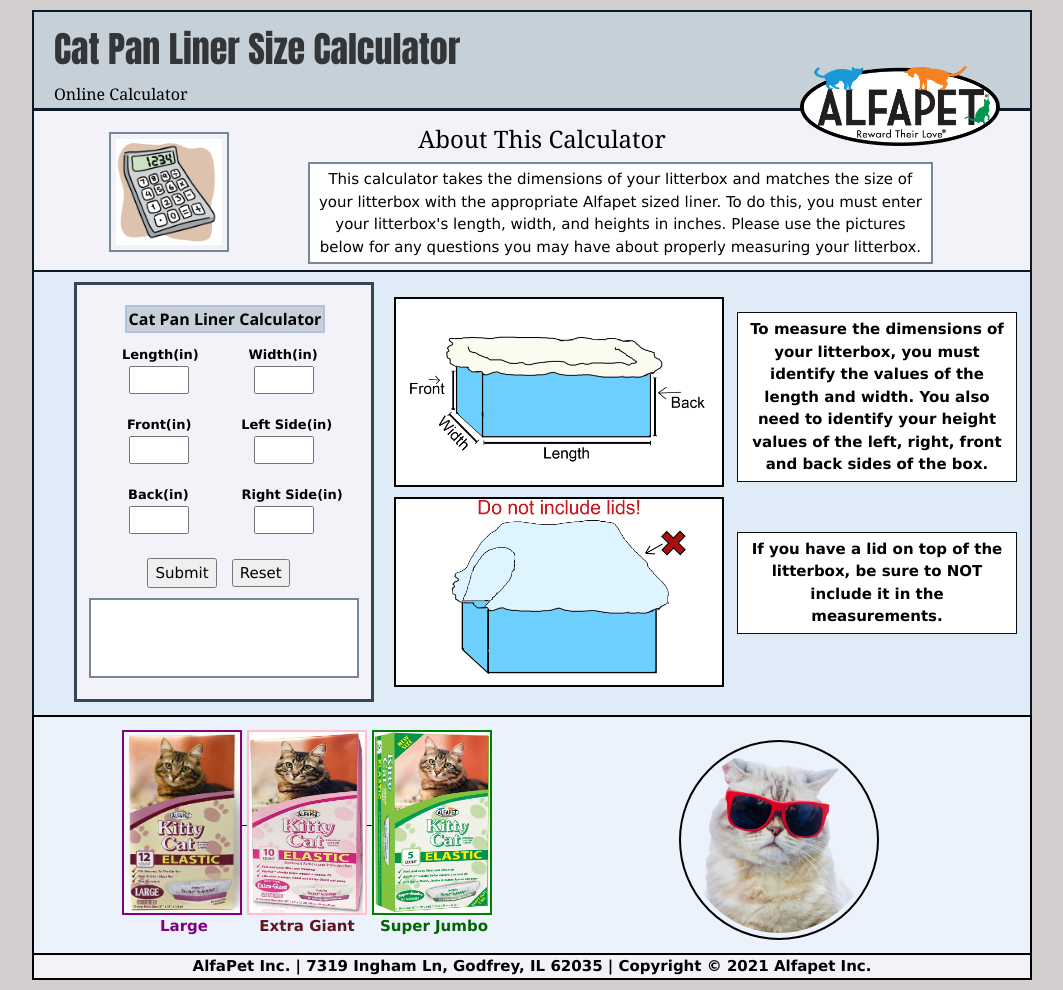
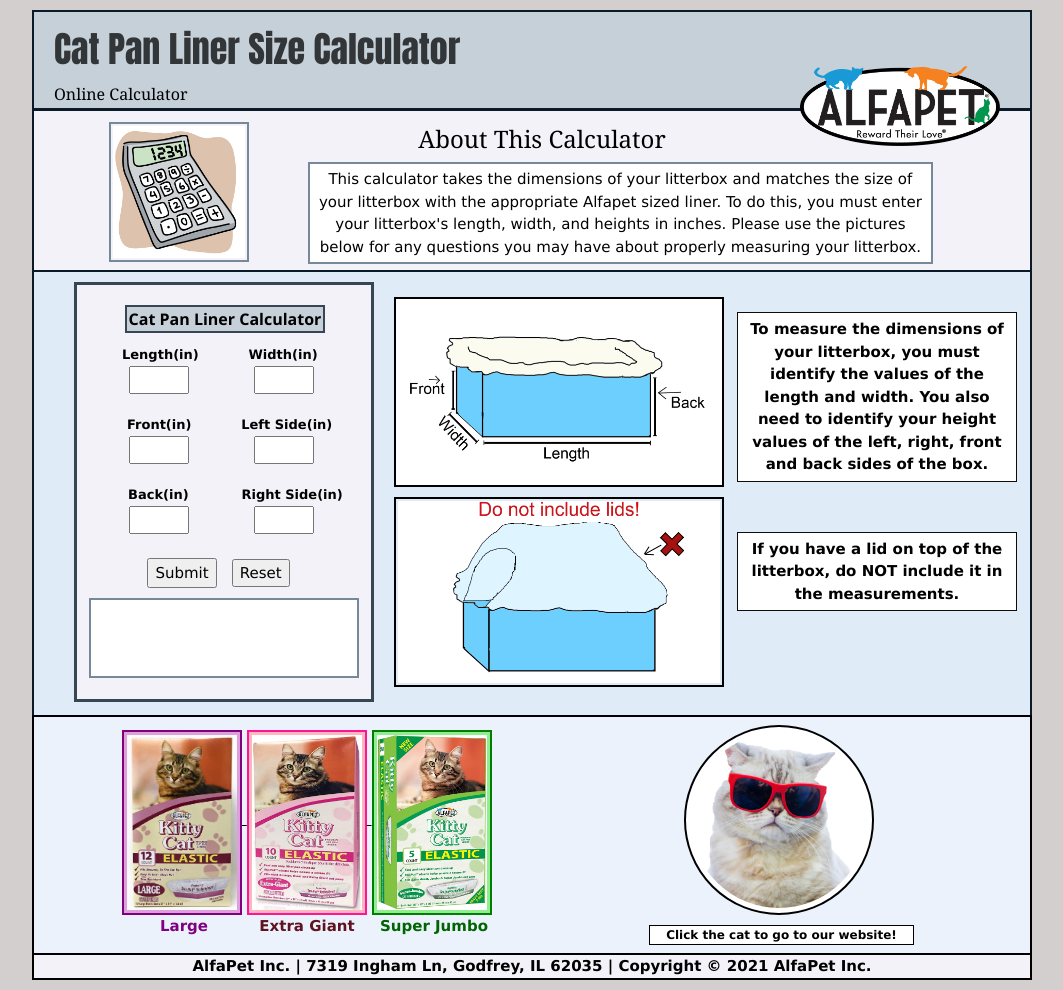
Before and after one commit to adamjohnes/Alfapet, a plain HTML site: page index.html in a window 1280 px wide. Shown: the whole page, without its empty margins (108-1171 px from the left). Drawn offline with nearby package versions, Linux system fonts and the light colour scheme.

Commit message:
Add files via upload

```diff
--- a/index.html
+++ b/index.html
@@ -60,7 +60,7 @@
                 <img src = "box.png" alt = "box" id = "box">
                     <p id = "L1info">To measure the dimensions of your litterbox, you must identify the values of the length and width. You also need to identify your height values of the left, right, front and back sides of the box. </p>
                 <img src = "box2.png" alt = "box2" id = "box2">
-                    <p id = "L2info">If you have a lid on top of the litterbox, be sure to NOT include it in the measurements.</p>
+                    <p id = "L2info">If you have a lid on top of the litterbox, do NOT include it in the measurements.</p>
             </div>
             <div id = mainBottom class = "container">
                 <h1 id = "products"></h1>
@@ -79,9 +79,10 @@
                     <a href = "https://www.alfapetco.com">
                         <img src = "coolcat.png" id = "website">
                     </a>
+                    <p id = "clickCat">Click the cat to go to our website!</p>
             </div>
     </body>
     <footer>
-        <p id = "copyright">AlfaPet Inc. | 7319 Ingham Ln, Godfrey, IL 62035 | Copyright &copy;  2021 Alfapet Inc.</p>
+        <p id = "copyright">AlfaPet Inc. | 7319 Ingham Ln, Godfrey, IL 62035 | Copyright &copy;  2021 AlfaPet Inc.</p>
     </footer>
 </html>
--- a/style.css
+++ b/style.css
@@ -69,10 +69,10 @@
 #calculator {
   border: 2px solid lightslategray;
   margin-left: 75px;
-  margin-top: -15px;
-  padding: 5px;
-  width: 120px;
-  height: 120px;
+  margin-top: -25px;
+  padding: 2px;
+  width: 140px;
+  height: 140px;
   float: left;
 }
 
@@ -92,7 +92,7 @@
   margin-left: 48px;
   margin-top: 20px;
   width: 200px;
-  border: 2px solid lightsteelblue;
+  border: 2px solid rgb(56, 69, 82);
   background-color: rgb(198, 208, 216);
   text-align: center;
 }
@@ -281,6 +281,7 @@
   height: 190px;
   margin-top: 10px;
   margin-left: 20px;
+  padding: 2px;
 }
 
 #L2info {
@@ -318,6 +319,8 @@
   height: 185px;
   margin-left: 88px;
   margin-top: 5px;
+  padding: 3px;
+  background-color: plum;
   border: 2px solid purple;
 }
 
@@ -334,7 +337,9 @@
   width: 120px;
   height: 185px;
   margin-top: 5px;
-  border: 2px solid pink;
+  padding: 3px;
+  background-color: lightpink;
+  border: 2px solid deeppink;
 }
 
 #extraGiantText{
@@ -350,6 +355,8 @@
   width: 120px;
   height: 185px;
   margin-top: 5px;
+  padding: 3px;
+  background-color: lightgreen;
   border: 2px solid green;
 }
 
@@ -364,12 +371,24 @@
 
 #website{
   border: 2px solid black;
+  background-color: white;
   padding: 5px;
-  width: 200px;
-  height: 200px;
+  width: 190px;
+  height: 190px;
   border-radius: 50%;
-  margin-left: 645px;
-  margin-top: -25%;
+  margin-left: 650px;
+  margin-top: -29%;
+}
+
+#clickCat{
+  width: 265px;
+  font-size: 12px;
+  text-align: center;
+  border: 1px solid black;
+  margin-left: 615px;
+  margin-top: -5%;
+  background-color: white;
+  font-weight: bold;
 }
 
 #copyright {
```
